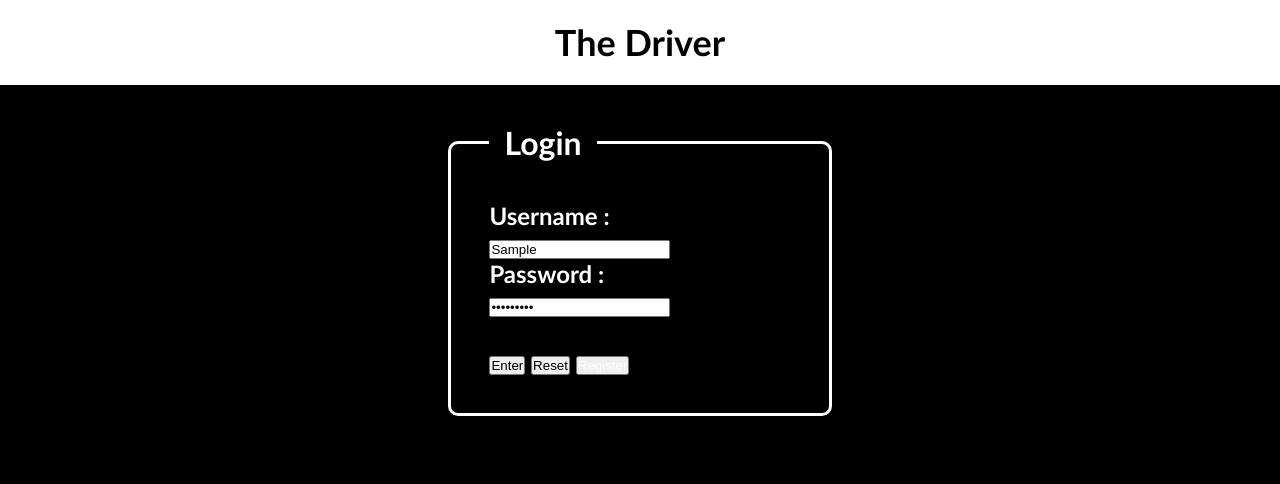
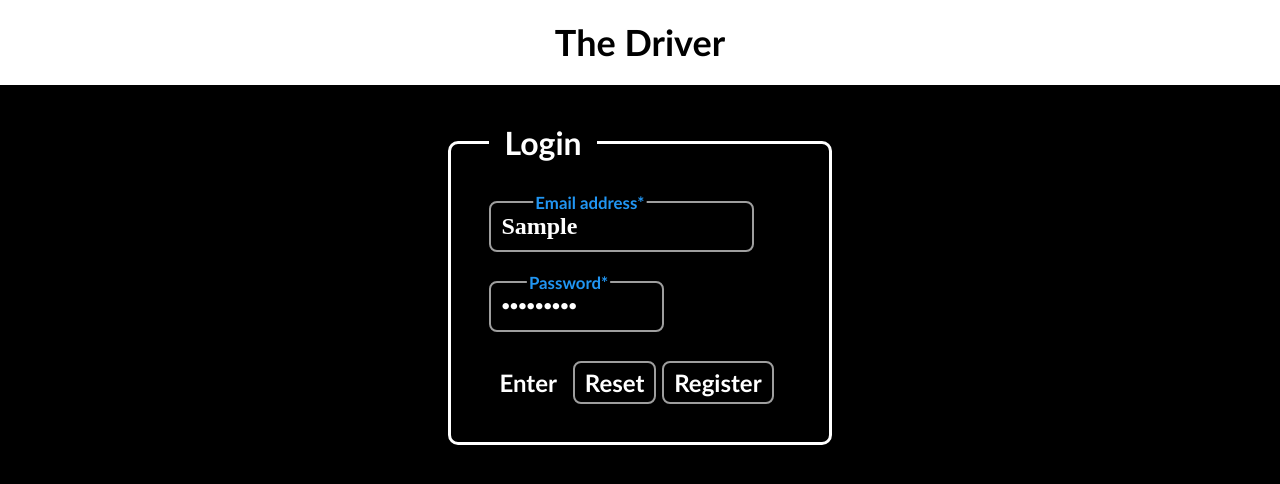
Before and after one commit to blacOOil/TheDriverBrower, a website: page Login.html in a window 1280 px wide. Both pictures are taken after typing "Sample", "Sample123" into the empty fields and a click on the input "Enter". Drawn offline with Linux system fonts and the light colour scheme; a web font is replaced by a local one.

Commit message:
Update : css

```diff
--- a/Login.html
+++ b/Login.html
@@ -33,12 +33,19 @@
 		<fieldset id="fieldset_Login">
 			<legend id="legend_Login"> Login </legend>
 			<div class="Login">
-				Username : <input type="text" name="Username" value="" placeholder="Username" required> <br>
-				Password : <input type="password" name="Password" value="" placeholder="Password" required> <br>
+				<div class="Content">
+					<input class="input_username" type="text" name="Username" value="" placeholder="" required>
+					<label class="label_email"> Email address* </label>
+				</div>
+				<br>
+				<div class="Content">
+					<input class="input_password" type="password" name="Password" value="" placeholder="" required>
+					<label class="label_password"> Password* </label>
+				</div>
 				<span id="errordisplay"></span><br>
-				<input type="submit" value="Enter">
-				<input type="reset" value="Reset">
-				<button class="button_register"><a href="./Regis.html"> Register </a></button>
+				<input class="button_regis_login" type="submit" value="Enter">
+				<input class="button_regis_login" type="reset" value="Reset">
+				<button class="button_regis_login"><a class="a_button" href="./Regis.html"> Register </a></button>
 			</div>
 		</fieldset>
 	</form>
--- a/index.css
+++ b/index.css
@@ -264,7 +264,7 @@ a:hover{
 /* Register */
 #fieldset_Register {
     display: block;
-    margin: 3% 30% 3% 30%;
+    margin: 3% 35% 3% 35%;
     padding: 3% 3%;
 
     border-radius: 10px;
@@ -290,6 +290,128 @@ a:hover{
     font-weight: bold;
     text-align: left;
 }
+
+.Content {
+    position: relative;
+    --primary: #2196f3;
+}
+
+input {
+    all: initial;
+
+    font-size: 100%;
+    font-weight: bold;
+    color: #ffffff;
+
+    padding: 10px;
+    border: 2px solid #9e9e9e;
+    border-radius: 8px;
+    transition: 150ms cubic-bezier(0.4, 0, 0.2, 1);
+}
+
+input:focus {
+    border: 2px solid var(--primary);
+}
+
+input[class=input_email]:is(:focus, :valid ) ~ label {
+    transform: translateY(-80%) scale(0.7);
+    background-color: #000000;
+    padding-inline: 3px;
+    color:  var(--primary);
+}
+
+label[class=label_email] {
+    position: absolute;
+    top: 10px;
+    left: 20px;
+    color: #929292;
+    pointer-events: none;
+    transition: 150ms cubic-bezier(0.4, 0, 0.2, 1);
+}
+
+input[class=input_username]:is(:focus, :valid ) ~ label {
+    transform: translateY(-80%) scale(0.7);
+    background-color: #000000;
+    padding-inline: 3px;
+    color:  var(--primary);
+}
+
+label[class=label_username] {
+    position: absolute;
+    top: 10px;
+    left: 20px;
+    color: #929292;
+    pointer-events: none;
+    transition: 150ms cubic-bezier(0.4, 0, 0.2, 1);
+}
+
+input[class=input_password]:is(:focus, :valid ) ~ label {
+    transform: translateY(-80%) scale(0.7);
+    background-color: #000000;
+    padding-inline: 3px;
+    color:  var(--primary);
+}
+
+label[class=label_password] {
+    position: absolute;
+    top: 10px;
+    left: 20px;
+    color: #929292;
+    pointer-events: none;
+    transition: 150ms cubic-bezier(0.4, 0, 0.2, 1);
+}
+
+input[class=input_retype_password]:is(:focus, :valid ) ~ label {
+    transform: translateY(-80%) scale(0.7);
+    background-color: #000000;
+    padding-inline: 3px;
+    color:  var(--primary);
+}
+
+label[class=label_retype_password] {
+    position: absolute;
+    top: 10px;
+    left: 20px;
+    color: #929292;
+    pointer-events: none;
+    transition: 150ms cubic-bezier(0.4, 0, 0.2, 1);
+}
+
+.input_email {
+    width: 80%;
+}
+.input_username {
+    width: 80%;
+}
+.input_password {
+    width: 50%;
+}
+.input_retype_password {
+    width: 50%;
+}
+
+.button_regis_login {
+    all: unset;
+    color: #ffffff;
+    padding: 5px 10px;
+    border: 2px solid #9e9e9e;
+    border-radius: 8px;
+    transition: 150ms cubic-bezier(0.4, 0, 0.2, 1);
+}
+
+.a_button:hover{
+    text-decoration: none;
+    color: rgb(255, 255, 255);
+}
+
+/* input[type=text] {
+    width: 0%;
+    transition: width 0.4s ease-in-out;
+}
+
+input[type=text]:focus {
+    width: 50%;
+} */
 
 /* Responsive */
 
```
Also changed, not shown: Regis.html (+19 -7 lines).
